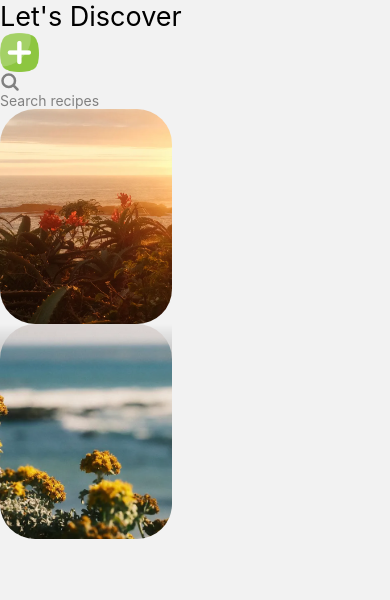
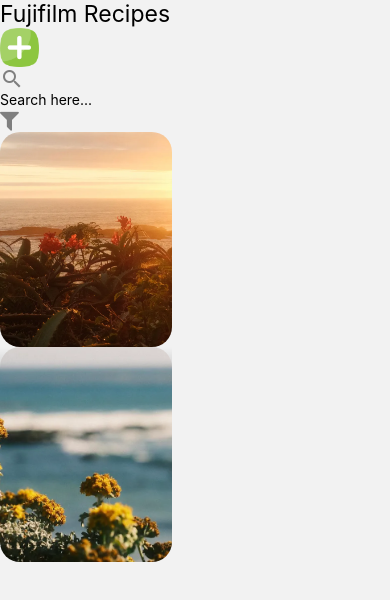
Before and after one commit to alvinle2901/fuji-recipe-react-native, a React Native app: screen /Home in a window 390 px wide. Shown: the top 600 px of the page. Built offline with nearby package versions, Linux system fonts and the light colour scheme.

Commit message:
change search UI

```diff
--- a/src/components/RecipeCard.js
+++ b/src/components/RecipeCard.js
@@ -20,7 +20,7 @@ const RecipeCard = ({ item }) => {
     >
       <Image
         source={item.image}
-        style={{ width: wp(44), height: wp(55), borderRadius: 35 }}
+        style={{ width: wp(44), height: wp(55), borderRadius: 20 }}
         className="absolute"
       />
 
@@ -29,8 +29,8 @@ const RecipeCard = ({ item }) => {
         style={{
           width: wp(44),
           height: hp(15),
-          borderBottomLeftRadius: 35,
-          borderBottomRightRadius: 35
+          borderBottomLeftRadius: 20,
+          borderBottomRightRadius: 20
         }}
         start={{ x: 0.5, y: 0 }}
         end={{ x: 0.5, y: 1 }}
--- a/src/screens/HomeScreen.js
+++ b/src/screens/HomeScreen.js
@@ -6,9 +6,9 @@ import {
   Image,
   TextInput
 } from 'react-native'
-import React from 'react'
+import React, { useState } from 'react'
 import { SafeAreaView } from 'react-native-safe-area-context'
-import { MagnifyingGlassIcon } from 'react-native-heroicons/outline'
+import { MaterialIcons, FontAwesome } from '@expo/vector-icons'
 import { useNavigation } from '@react-navigation/native'
 import {
   widthPercentageToDP as wp,
@@ -16,20 +16,29 @@ import {
 } from 'react-native-responsive-screen'
 
 import Recipes from '../components/Recipes'
+import { StatusBar } from 'expo-status-bar'
 
 const HomeScreen = () => {
   const navigation = useNavigation()
 
+  const [searchTerm, setSearchTerm] = useState('')
+  const handleSearchTerm = (text) => {
+    setSearchTerm(text)
+
+    // setFiltered(feeds?.feeds.filter((item) => item.title.includes(text)));
+  }
+
   return (
     <SafeAreaView className="flex-1 bg-white">
+      <StatusBar />
       <ScrollView showsVerticalScrollIndicator={false} className="space-y-6">
         {/* avatar */}
         <View className="mx-5 flex-row justify-between items-center mb-3 mt-6">
           <Text
-            style={{ fontSize: wp(7) }}
+            style={{ fontSize: wp(6) }}
             className="font-bold text-neutral-700"
           >
-            Let's Discover
+            Fujifilm Recipes
           </Text>
           <TouchableOpacity onPress={() => navigation.navigate('Add')}>
             <Image
@@ -39,16 +48,20 @@ const HomeScreen = () => {
           </TouchableOpacity>
         </View>
 
-        {/* Search Bar */}
-        <View className="mx-5 mb-3">
-          <View className="flex-row items-center bg-neutral-100 rounded-full p-2 space-x-2 pl-6">
-            <MagnifyingGlassIcon size={20} strokeWidth={3} color="gray" />
+        <View className="flex-row items-center justify-between px-4 py-2 w-full space-x-6">
+          <View className="px-4 py-2 bg-[#f0eff2] rounded-xl flex-1 flex-row items-center justify-center space-x-2">
+            <MaterialIcons name="search" size={24} color="#7f7f7f" />
             <TextInput
-              placeholder="Search recipes"
-              placeholderTextColor={'gray'}
-              className="flex-1 text-base mb-1 pl-1 tracking-wider"
+              className="text-base text=[#555] flex-1"
+              placeholder="Search here..."
+              value={searchTerm}
+              onChangeText={handleSearchTerm}
             />
           </View>
+
+          <TouchableOpacity className="w-10 h-10 rounded-xl flex items-center justify-center bg-[#f0eff2]">
+            <FontAwesome name="filter" size={24} color="#7f7f7f" />
+          </TouchableOpacity>
         </View>
 
         {/* Recipes */}
```
